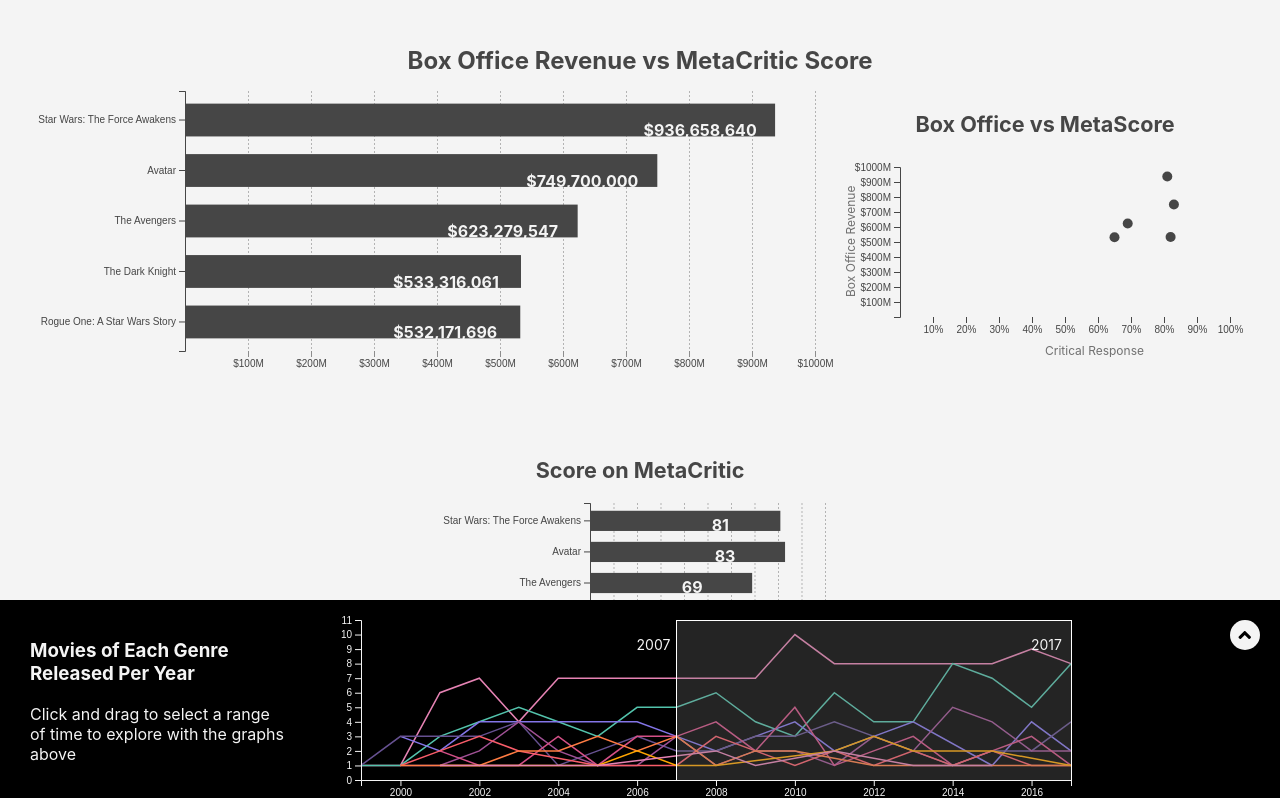
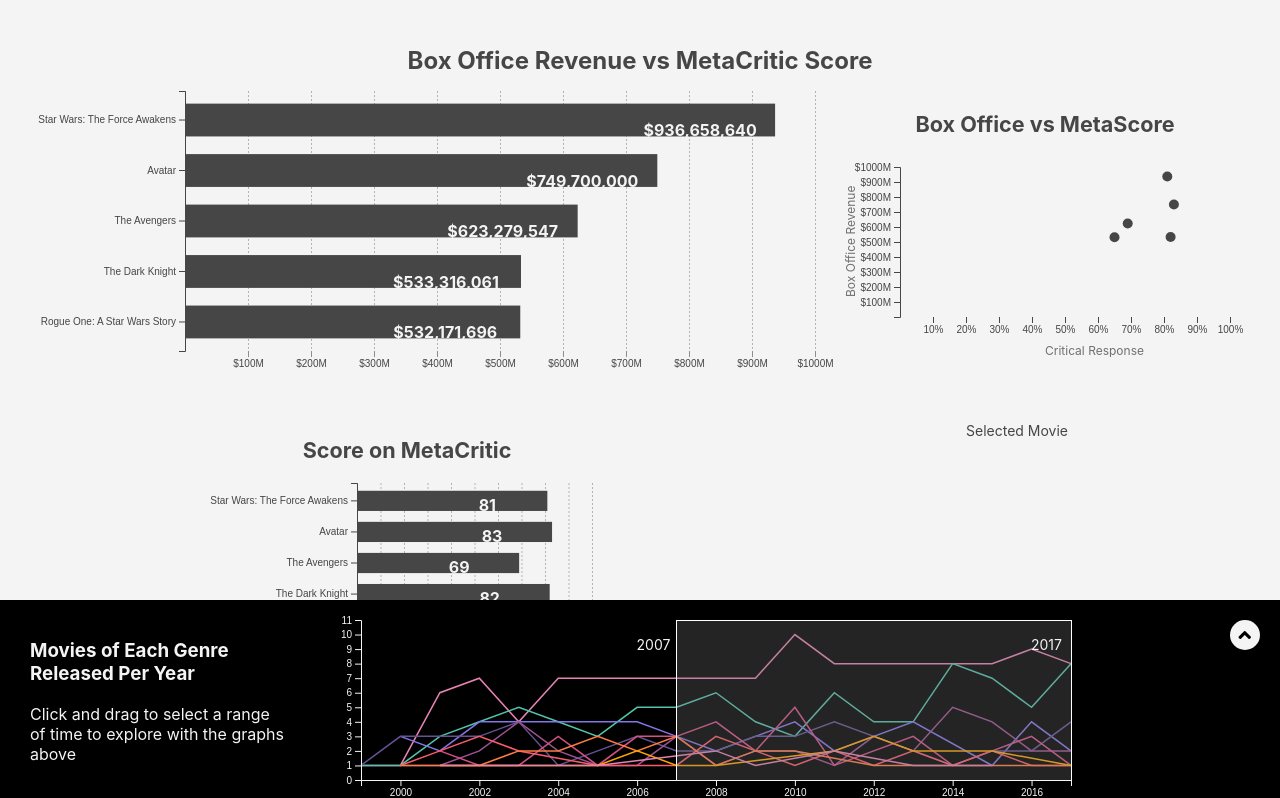
Before and after one commit to keithlmiller/entertainment-franchise-vis, a React (Create React App) app: page / in a window 1280 px wide. Shown: the top 798 px of the page. Built offline with nearby package versions, Linux system fonts and the light colour scheme.

Commit message:
wip selected movie section

```diff
--- a/src/App.js
+++ b/src/App.js
@@ -46,6 +46,7 @@
         const date = new Date(movie.Released);
         const boxOffice = parseInt(movie.BoxOffice.replace(/[\$\,]/g, ""));
 
+
         return {
           title: movie.Title,
           date,
@@ -53,6 +54,12 @@
           genre: movie.Genre.split(", "),
           year: +movie.Year,
           metascore: +movie.Metascore,
+          rated: movie.Rated,
+          ratings: movie.Ratings,
+          poster: movie.Poster,
+          plot: movie.Plot,
+          director: movie.Director,
+          runtime: movie.Runtime
         }
       });
 
@@ -268,6 +275,9 @@
                 chartTitle={'Score on MetaCritic'}
                 onDataHover={this.updateHoveredMovie}
               />
+              <div className='selected-movie-details'>
+                <SectionTitle title='Selected Movie' />
+              </div>
             </div>
             <div className='sort-options'>
               <SectionTitle title='Sort By:' />
--- a/src/App.scss
+++ b/src/App.scss
@@ -1,5 +1,4 @@
 @import './constants/styles/colors.scss';
-
 
 body {
   background-color: $bg-color;
@@ -35,8 +34,6 @@
   color: $fg-color;
 }
 
-
-
 .chart-container {
   position: relative;
 
@@ -58,8 +55,6 @@
     }
 
     &.selected-movie {
-      // fill: orange;
-      // stroke: #fcca6f;
       stroke-width: 6;
 
       &.boxOffice {
@@ -101,7 +96,13 @@
   }
 
   &.primary-chart {
-    margin-bottom: 40px;
+    margin-bottom: 20px;
+  }
+
+  .selected-movie-details {
+    width: 300px;
+    height: 300px;
+    background: #fff;
   }
 }
 
```
